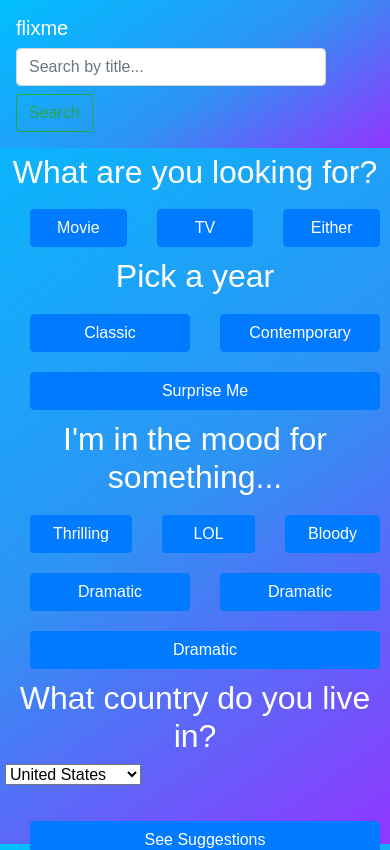
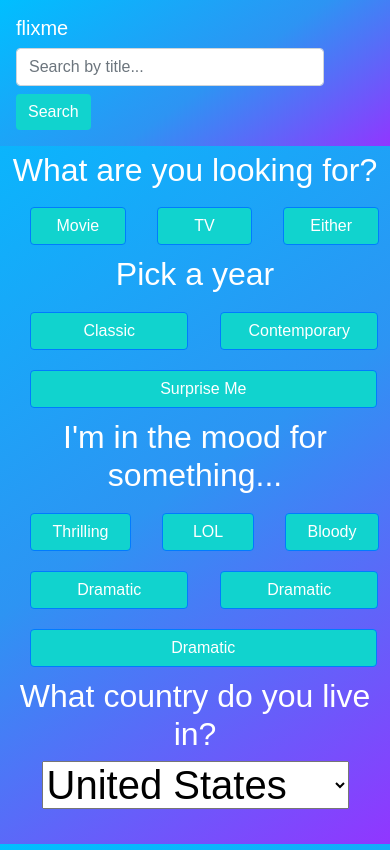
Before and after one commit to sarahmcgivern/Movie-Database, an Angular app: page / in a window 390 px wide. Shown: the top 850 px of the page. Built offline with nearby package versions, Linux system fonts and the light colour scheme.

Commit message:
test styling

```diff
--- a/src/app/app.component.html
+++ b/src/app/app.component.html
@@ -70,18 +70,17 @@
 
 <h2>What country do you live in?</h2>
 
-      <select [(ngModel)]="selectedLocation" ><br><br>
+      <h1><select [(ngModel)]="selectedLocation" ><br><br>
         <option *ngFor="let l of locations" [ngValue]="l.id">{{ l.name }}</option>
-    </select><br><br>
+    </select></h1><br><br>
 
     <div class="col">
             <button (click)="getAllMovies()" type="button" class="btn btn-primary">See Suggestions</button>
-          </div>
             <!-- <button (click)="getAllMovies()">Get Movies</button> -->
 
             <p *ngFor='let movie of films'> {{ movie.title }} </p>
 
-      <button (click)="getAllImdbDetails()">Get IMDB Details</button>
+            <button (click)="getAllImdbDetails()" type="button" class="btn btn-primary">Get IMDB Details</button>
 
             <ul>
               <li *ngIf='movie'>
@@ -93,3 +92,4 @@
                 <p> view on <a href="{{ baseUrl }}">imdb</a></p>
               </li>
             </ul>
+          </div>
--- a/src/styles.css
+++ b/src/styles.css
@@ -19,8 +19,19 @@ body {
 }
 
 .btn-primary {
-  width: 100%;
+  width: 99%;
   margin: 10px;
+  background-color: #11D3CE;
+}
+
+.btn-outline-success {
+  color: white;
+  background-color: #11D3CE;
+  border: #007bff;
+}
+
+.btn-outline-success:hover {
+  background-color: #007bff;
 }
 
 .form-container {
@@ -28,6 +39,10 @@ body {
 }
 
 h2 {
+  text-align: center;
+}
+
+h1 {
   text-align: center;
 }
 
@@ -39,3 +54,25 @@ h2 {
 .btn-primary btn-lg btn-block {
   border: none;
 }
+
+
+
+
+
+/* Extra small devices (phones, 400px and down) */
+@media only screen and (max-width: 400px) {
+  body {
+    display: flex;
+    flex-flow: column;
+  }
+}
+
+/* Medium devices (landscape tablets, 768px and up) */
+@media only screen and (min-width: 768px) {
+
+}
+
+/* Extra large devices (large laptops and desktops, 1200px and up) */
+@media only screen and (min-width: 1200px) {
+
+}
```
Lines whose indentation alone changed are shown as unchanged.
